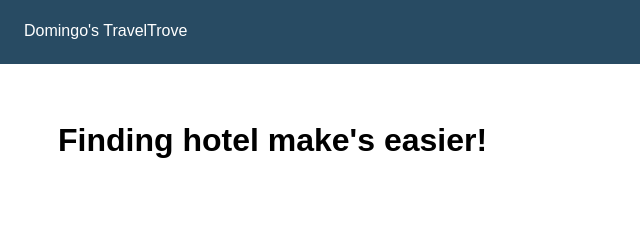
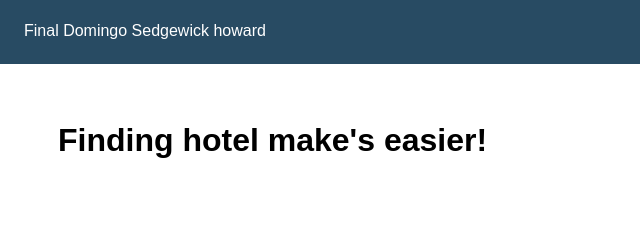
Before and after one commit to Sedgez/SedgezWebTechFinalsExams, a plain HTML site: page index.html in a window 1280 px wide. Shown: the top 236 px of the page, 0-640 px from the left. Drawn offline with Linux system fonts and the light colour scheme.

Commit message:
index.html

```diff
--- a/index.html
+++ b/index.html
@@ -7,7 +7,7 @@
    </head>
  <body>
     <div class="topmenu">
-        <a href="#home">Domingo's TravelTrove</a>
+        <a href="#home">Final Domingo Sedgewick howard</a>
         <div class="signUp">
               <a href="#">Sign-Up</a>
         </div>
```
